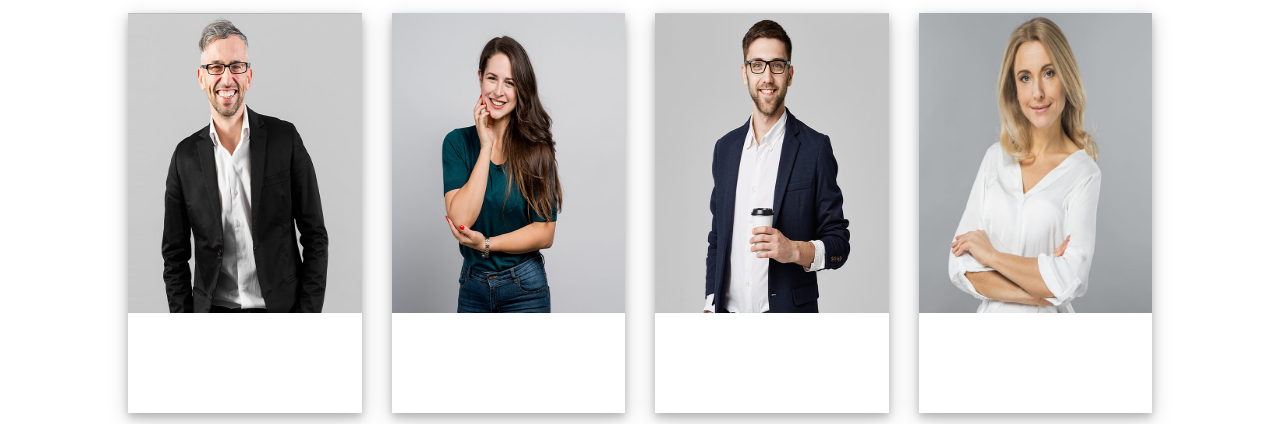
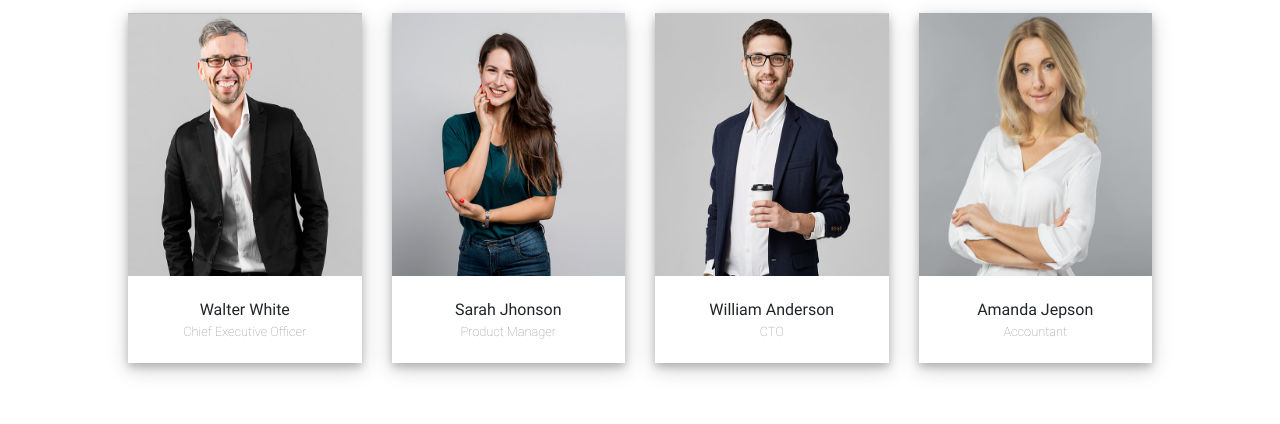
Before and after one commit to Bobby-Jack/Projet_Nomdutemplate_Ryad_Sofian, a website: page index.html in a window 1280 px wide. Shown: the part 147-571 px from the top of the page. Drawn offline with nearby package versions, Linux system fonts and the light colour scheme.

Commit message:
section6 card with content

```diff
--- a/index.html
+++ b/index.html
@@ -27,22 +27,29 @@
             <div class="section6-card" id="section6-card1">
                 <img src="./public/img/team/team-1.jpg" alt="">
                 <div class="section6-card-content">
+                    <span class="section6-name">Walter White</span>
+                    <span class="section6-role">Chief Executive Officer</span>
                 </div>
             </div>
             <div class="section6-card" id="section6-card2">
                 <img src="./public/img/team/team-2.jpg" alt="">
                 <div class="section6-card-content">
-
+                    <span class="section6-name">Sarah Jhonson</span>
+                    <span class="section6-role">Product Manager</span>
                 </div>
             </div>
             <div class="section6-card" id="section6-card3">
                 <img src="./public/img/team/team-3.jpg" alt="">
                 <div class="section6-card-content">
+                    <span class="section6-name">William Anderson</span>
+                    <span class="section6-role">CTO</span>
                 </div>
             </div>
             <div class="section6-card" id="section6-card4">
                 <img src="./public/img/team/team-4.jpg" alt="">
                 <div class="section6-card-content">
+                    <span class="section6-name">Amanda Jepson</span>
+                    <span class="section6-role">Accountant</span>
                 </div>
             </div>
         </div>
--- a/src/sass/modules/_section6.sass
+++ b/src/sass/modules/_section6.sass
@@ -2,8 +2,9 @@
     text-align: center
     width: 100%
     padding: 10px 10% 10px 10%
+    margin-bottom: 50px
 #section6-row
-    height: 400px
+    height: 350px
     width: 100%
     display: flex
     justify-content: center
@@ -21,3 +22,11 @@
         height: 25%
         width: 100%
         background-color: white
+        display: flex
+        flex-direction: column
+        justify-content: center
+        align-items: center
+    .section6-role
+        font-family: robotoT
+        opacity: 0.5
+        font-size: 0.8em
```
Also changed, not shown: public/css/style.css, 1 other file.
